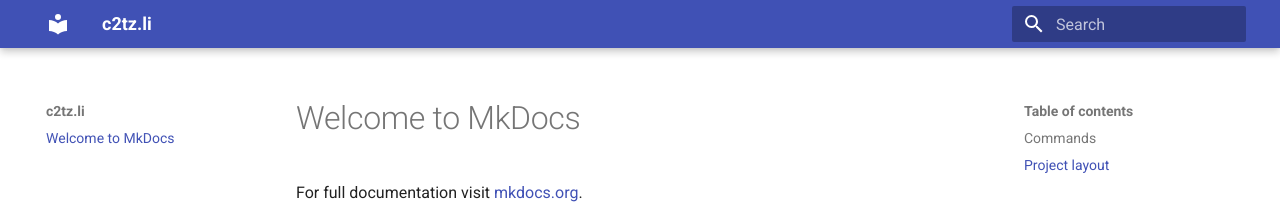
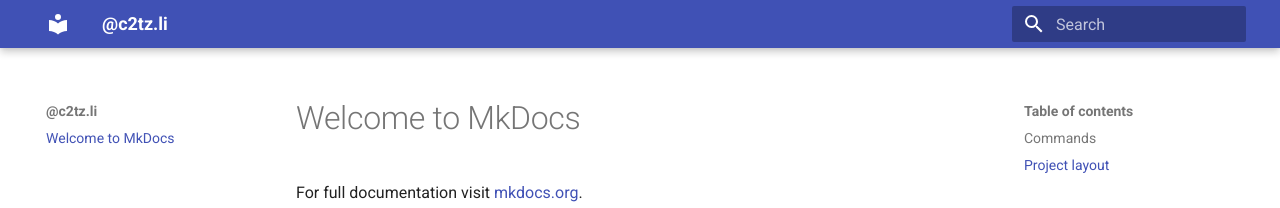
Before and after one commit to c2tz/c2tz.li, an MkDocs documentation site: the page built from docs/index.md, in a window 1280 px wide. Shown: the top 208 px of the page. Built offline with MkDocs 1.6.1 and Material for MkDocs 9.7.7, drawn with Linux system fonts in a browser that asks for light colours; part of the change alters nothing that is shown.

```diff
--- a/mkdocs.yml
+++ b/mkdocs.yml
@@ -1,3 +1,9 @@
-site_name: c2tz.li
+# Project information
+site_author: c2tz
+site_description: Mes connaissances sous la forme d'une documentation accompagné de tutoriels et agrémenté d'un blog
+site_name: "@c2tz.li"
+site_url: ""
+edit_uri: edit/main/docs/
+
 theme:
   name: material
```
